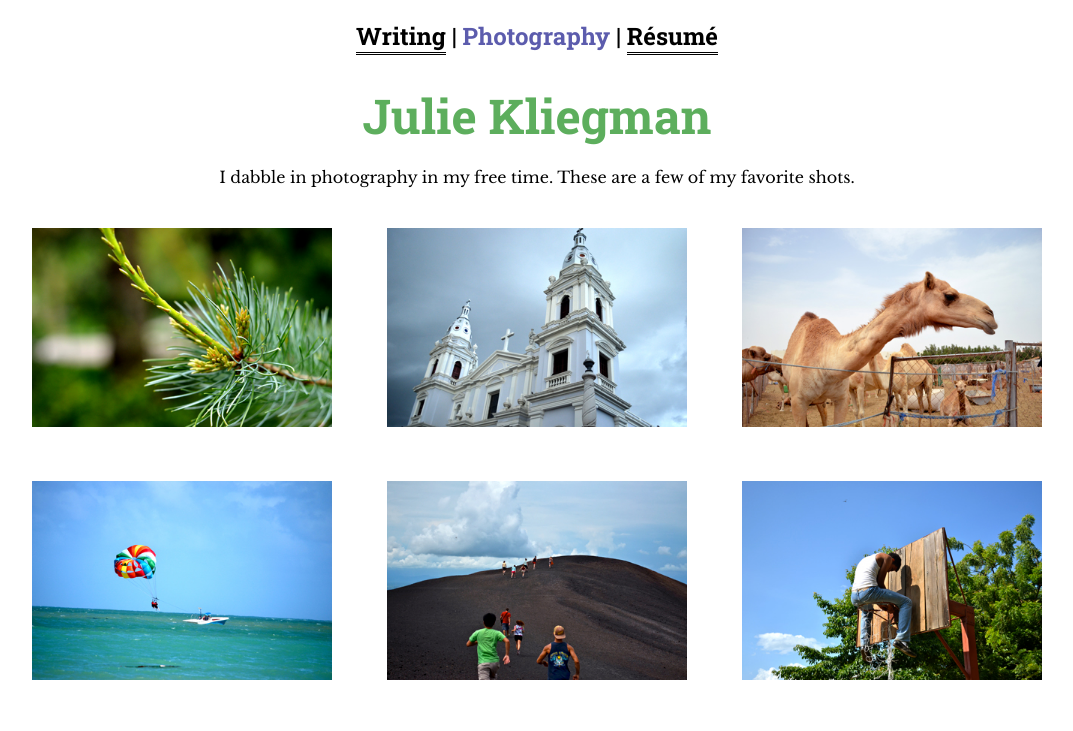
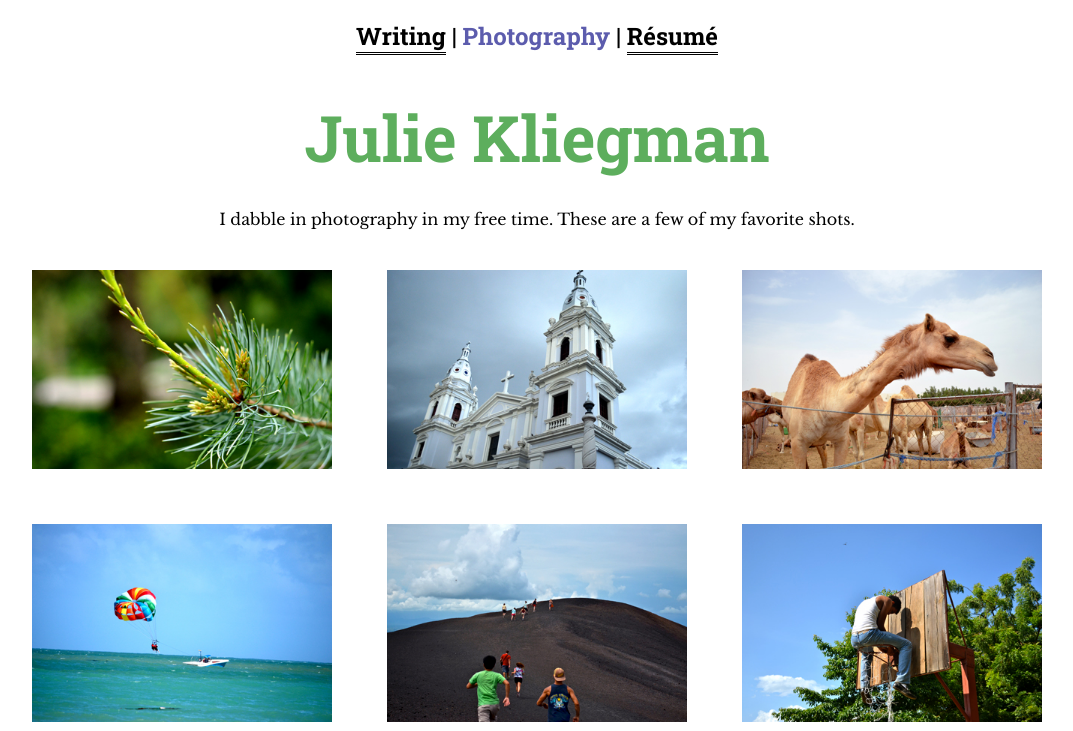
Before and after one commit to jmkliegman/jmkliegman.github.io, a plain HTML site: page photography.html in a window 1280 px wide. Shown: the top 731 px of the page, without its empty margins (103-1176 px from the left). Drawn offline with nearby package versions, Linux system fonts and the light colour scheme.

Commit message:
Update stylesheet.css
Name bigger

```diff
--- a/stylesheet.css
+++ b/stylesheet.css
@@ -3,7 +3,7 @@ body {
 }
 
 .name a {
-	color: #5dae5d;
+	color: #5dae5d;h
 }
 
 .name a:hover {
@@ -228,7 +228,7 @@ h4 {
 @media only screen and (min-width: 460px) and (max-width: 1437px) {
 
 	h1 {
-	font-size:3em;
+	font-size:4em;
 	font-family: Roboto Slab, serif;
 	text-decoration: none;
 	display: block;
@@ -278,7 +278,7 @@ h4 {
 @media only screen and (min-width: 1438px) {
 
 	h1 {
-	font-size:3em;
+	font-size:4em;
 	font-family: Roboto Slab, serif;
 	text-decoration: none;
 	display: block;
```
